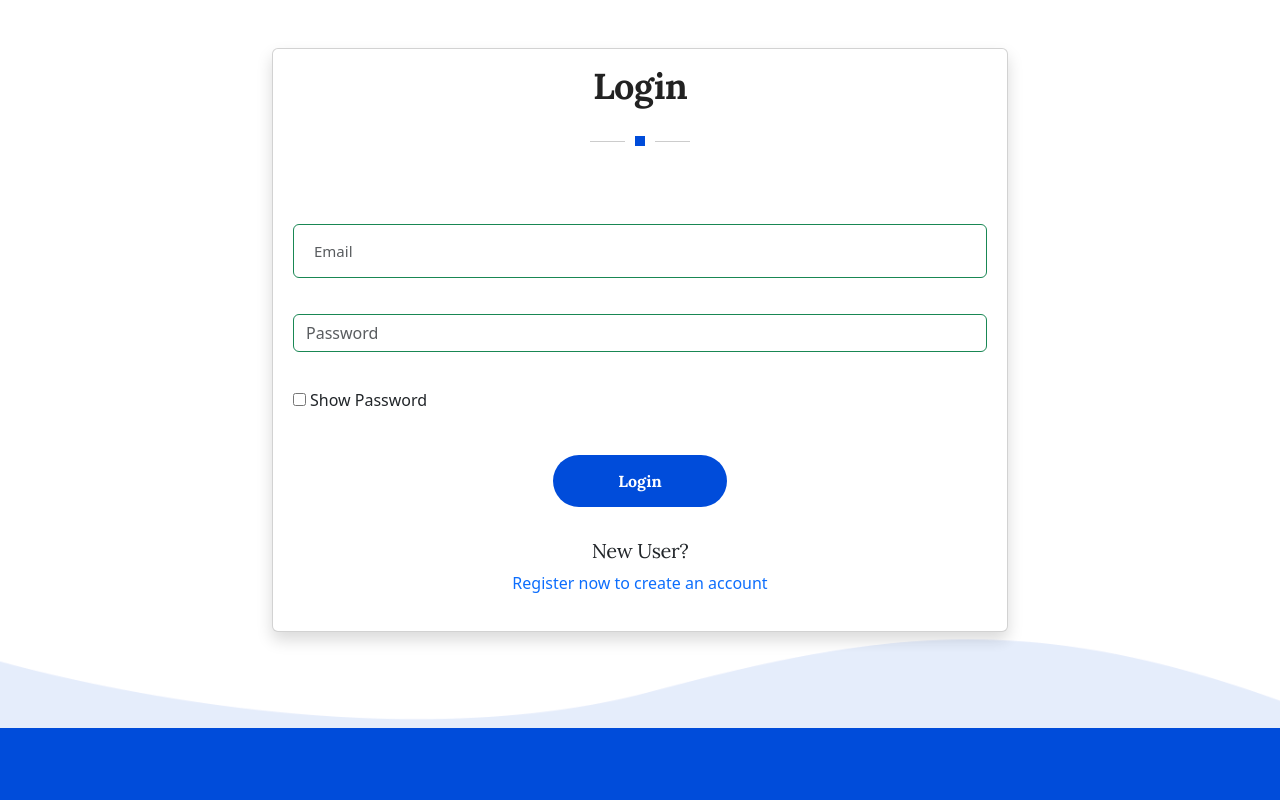
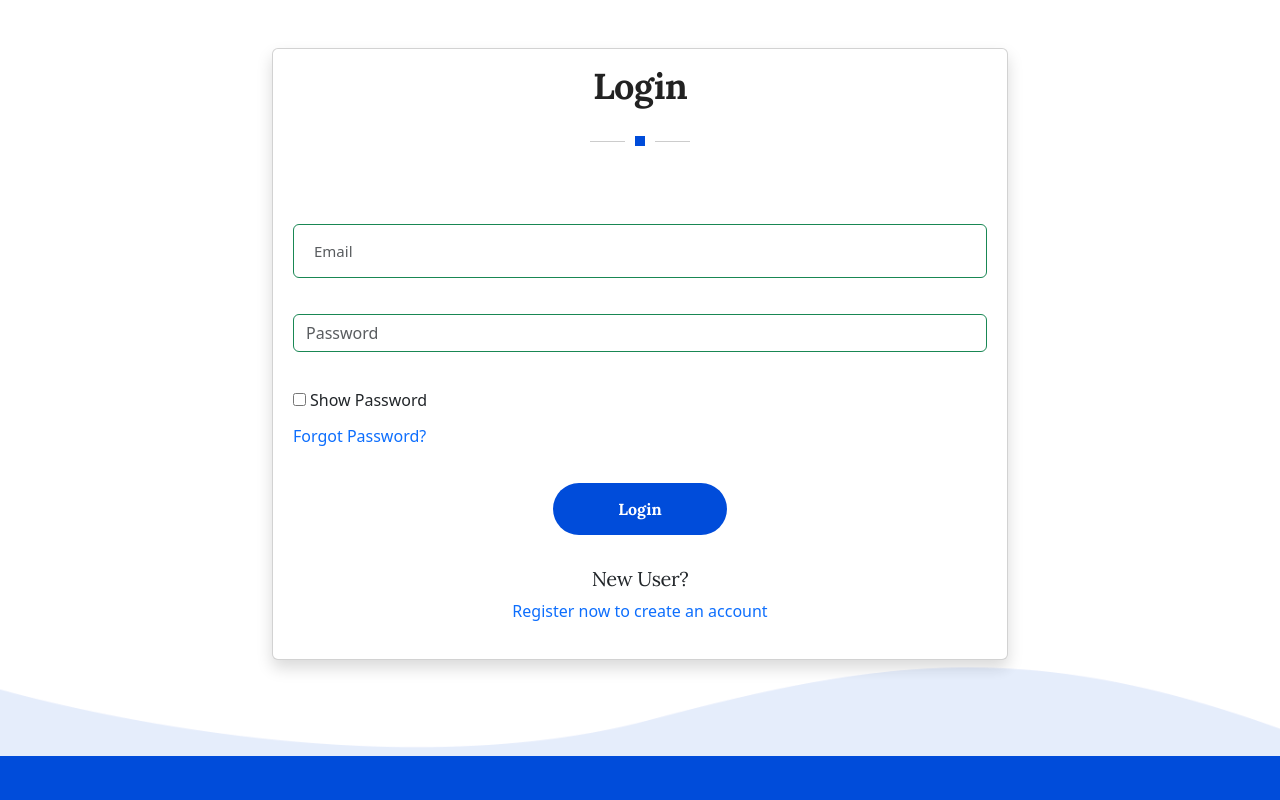
Before and after one commit to SoadAhmed98/HMS_Frontend_Template, a React (Create React App) app: page /login in a window 1280 px wide. Shown: the top 800 px of the page. Built offline with nearby package versions, Linux system fonts and the light colour scheme.

Commit message:
Update login.js

```diff
--- a/src/Pages/login.js
+++ b/src/Pages/login.js
@@ -139,10 +139,157 @@
 
 // export default Login;
 
-import { useEffect, useState } from "react";
-import { useHistory, Link, Redirect } from "react-router-dom";
-import Header from "../Components/header.js";
-import Navbar from "../Components/navbar.js";
+// import { useEffect, useState } from "react";
+// import { useHistory, Link, Redirect } from "react-router-dom";
+// import Header from "../Components/header.js";
+// import Navbar from "../Components/navbar.js";
+// import axios from 'axios';
+// import Cookies from 'js-cookie';
+// import WOW from "wowjs";
+// import { validEmail, validPassword } from "../Components/rejex.js";
+
+// const Login = (props) => {
+//   const [email, setEmail] = useState('');
+//   const [password, setPassword] = useState('');
+//   const [redirect, setRedirect] = useState(false);
+//   const [errors, setErrors] = useState({
+//     email: "",
+//     password: "",
+//     login: "",
+//   });
+//   const [showPassword, setShowPassword] = useState(false);
+
+//   const submit = async (e) => {
+//     e.preventDefault();
+
+//     try {
+//       const response = await axios.post('http://127.0.0.1:80/api/patient/login', {
+//         email,
+//         password
+//       }, {
+//         headers: {
+//           'Accept': 'application/json',
+//           'X-XSRF-TOKEN': Cookies.get('XSRF-TOKEN')
+//         },
+//         withCredentials: true,
+//       });
+
+//       if (response.status === 200) {
+//         const content = response.data;
+//         setRedirect(true);
+//         props.setName(content.name);
+//       } else {
+//         setErrors({ ...errors, login: 'Login failed' });
+//       }
+//     } catch (error) {
+//       setErrors({ ...errors, login: error.response?.data?.message || 'Login failed' });
+//     }
+//   };
+
+//   const handleInputChange = (e) => {
+//     const { name, value } = e.target;
+
+//     if (name === "email") {
+//       setEmail(value);
+//       setErrors({ ...errors, email: validEmail.test(value) ? "" : "Invalid email format" });
+//     } else if (name === "password") {
+//       setPassword(value);
+//       setErrors({ ...errors, password: validPassword.test(value) ? "" : "Invalid password format" });
+//     }
+//   };
+
+//   useEffect(() => {
+//     new WOW.WOW().init();
+//   }, []);
+
+//   if (redirect) {
+//     return <Redirect to="/" />;
+//   }
+
+//   return (
+//    <>
+//       {/* <Navbar /> */}
+//       <div className="container mt-5 mb-5">
+//         <div className="row justify-content-center">
+//           <div className="col-md-8">
+//             <div className="card shadow">
+//               <div className="card-body">
+//                 <div className="sec-title centered">
+//                   <h2>Login</h2>
+//                   <div className="separator"></div>
+//                 </div>
+//                 <div className="contact-form wow fadeInLeft" data-wow-delay="0ms" data-wow-duration="1500ms">
+//                   <form onSubmit={submit}>
+//                     <div className="row clearfix">
+//                       <div className="col-lg-12 form-group">
+//                         <p className="text-danger">{errors.login}</p>
+//                       </div>
+//                       <div className="col-lg-12 form-group">
+//                         <input
+//                           required
+//                           type="email"
+//                           className={`form-control ${errors.email ? "border-danger" : "border-success"}`}
+//                           value={email}
+//                           onChange={handleInputChange}
+//                           name="email"
+//                           placeholder="Email"
+//                         />
+//                         <p className="text-danger">{errors.email}</p>
+//                       </div>
+
+//                       <div className="col-lg-12 col-md-6 form-group">
+//                         <input
+//                           type={showPassword ? "text" : "password"}
+//                           required
+//                           className={`form-control ${errors.password ? "border-danger" : "border-success"}`}
+//                           value={password}
+//                           onChange={handleInputChange}
+//                           name="password"
+//                           placeholder="Password"
+//                         />
+//                         <p className="text-danger">{errors.password}</p>
+//                       </div>
+
+//                       <div className="col-lg-12 col-md-6 form-group">
+//                         <input
+//                           id="showPassword"
+//                           type="checkbox"
+//                           checked={showPassword}
+//                           onChange={() => setShowPassword(!showPassword)}
+//                         />
+//                         <label htmlFor="showPassword" className="text-dark mx-1">
+//                           Show Password
+//                         </label>
+//                       </div>
+
+//                       <div className="col-lg-12 form-group text-center">
+//                         <button
+//                           disabled={errors.email || errors.password}
+//                           type="submit"
+//                           className="theme-btn btn-style-two w-25 mb-2"
+//                         >
+//                           <span className="txt">Login</span>
+//                         </button>
+//                         <div className="text-center mt-4">
+//                           <h5 className="text-dark">New User?</h5>
+//                           <Link to="/register">Register now to create an account</Link>
+//                         </div>
+//                       </div>
+//                     </div>
+//                   </form>
+//                 </div>
+//               </div>
+//             </div>
+//           </div>
+//         </div>
+//       </div>
+//     </>
+//   );
+// };
+
+// export default Login;
+import React, { useState, useEffect } from "react";
+import { Link, Redirect } from "react-router-dom";
 import axios from 'axios';
 import Cookies from 'js-cookie';
 import WOW from "wowjs";
@@ -151,7 +298,8 @@ import { validEmail, validPassword } from "../Components/rejex.js";
 const Login = (props) => {
   const [email, setEmail] = useState('');
   const [password, setPassword] = useState('');
-  const [redirect, setRedirect] = useState(false);
+  const [redirectToHome, setRedirectToHome] = useState(false);
+  const [redirectToResetPassword, setRedirectToResetPassword] = useState(false);
   const [errors, setErrors] = useState({
     email: "",
     password: "",
@@ -176,13 +324,35 @@ const Login = (props) => {
 
       if (response.status === 200) {
         const content = response.data;
-        setRedirect(true);
         props.setName(content.name);
+        setRedirectToHome(true);
       } else {
         setErrors({ ...errors, login: 'Login failed' });
       }
     } catch (error) {
       setErrors({ ...errors, login: error.response?.data?.message || 'Login failed' });
+    }
+  };
+
+  const handleForgetPassword = async () => {
+    try {
+      const response = await axios.post("http://127.0.0.1:80/api/patient/check-email", {
+        email
+      }, {
+        headers: {
+          "Accept": "application/json",
+          'X-XSRF-TOKEN': Cookies.get('XSRF-TOKEN')
+        },
+        withCredentials: true,
+      });
+
+      if (response.status === 200) {
+        setRedirectToResetPassword(true);
+      } else {
+        setErrors({ ...errors, login: 'Email not found ' });
+      }
+    } catch (error) {
+      setErrors({ ...errors, login: 'An error occurred. Please try again later.' });
     }
   };
 
@@ -202,13 +372,15 @@ const Login = (props) => {
     new WOW.WOW().init();
   }, []);
 
-  if (redirect) {
+  if (redirectToHome) {
     return <Redirect to="/" />;
   }
 
+  if (redirectToResetPassword) {
+    return <Redirect to="/reset-password" />;
+  }
+
   return (
-   <>
-      {/* <Navbar /> */}
     <div className="container mt-5 mb-5">
       <div className="row justify-content-center">
         <div className="col-md-8">
@@ -236,7 +408,6 @@ const Login = (props) => {
                       />
                       <p className="text-danger">{errors.email}</p>
                     </div>
-
                     <div className="col-lg-12 col-md-6 form-group">
                       <input
                         type={showPassword ? "text" : "password"}
@@ -249,7 +420,6 @@ const Login = (props) => {
                       />
                       <p className="text-danger">{errors.password}</p>
                     </div>
-
                     <div className="col-lg-12 col-md-6 form-group">
                       <input
                         id="showPassword"
@@ -260,8 +430,10 @@ const Login = (props) => {
                       <label htmlFor="showPassword" className="text-dark mx-1">
                         Show Password
                       </label>
+                      <div className="mt-1">
+                        <Link to="#" onClick={handleForgetPassword}>Forgot Password?</Link>
                       </div>
-
+                    </div>
                     <div className="col-lg-12 form-group text-center">
                       <button
                         disabled={errors.email || errors.password}
@@ -283,7 +455,6 @@ const Login = (props) => {
         </div>
       </div>
     </div>
-    </>
   );
 };
 
```
Lines whose indentation alone changed are shown as unchanged.
